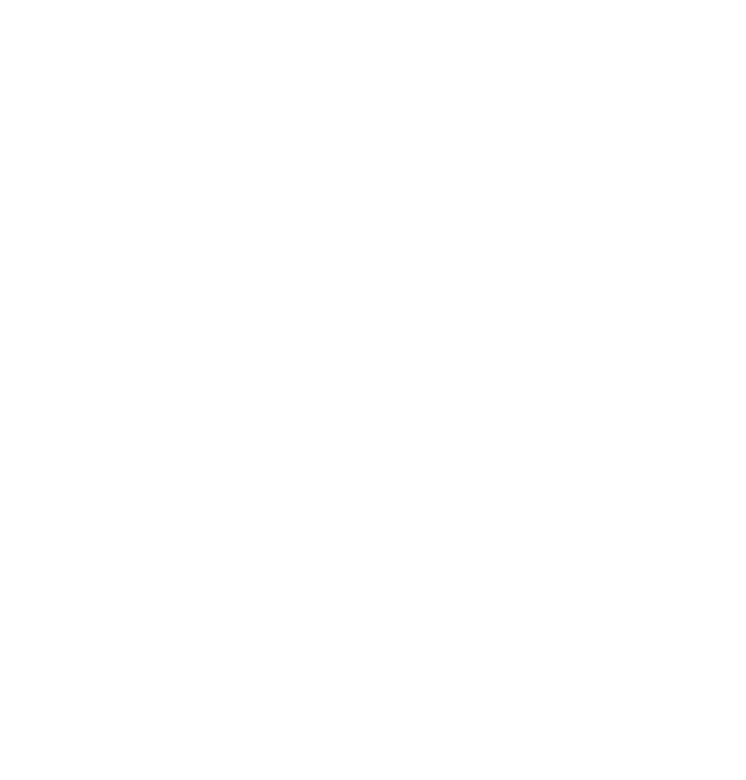
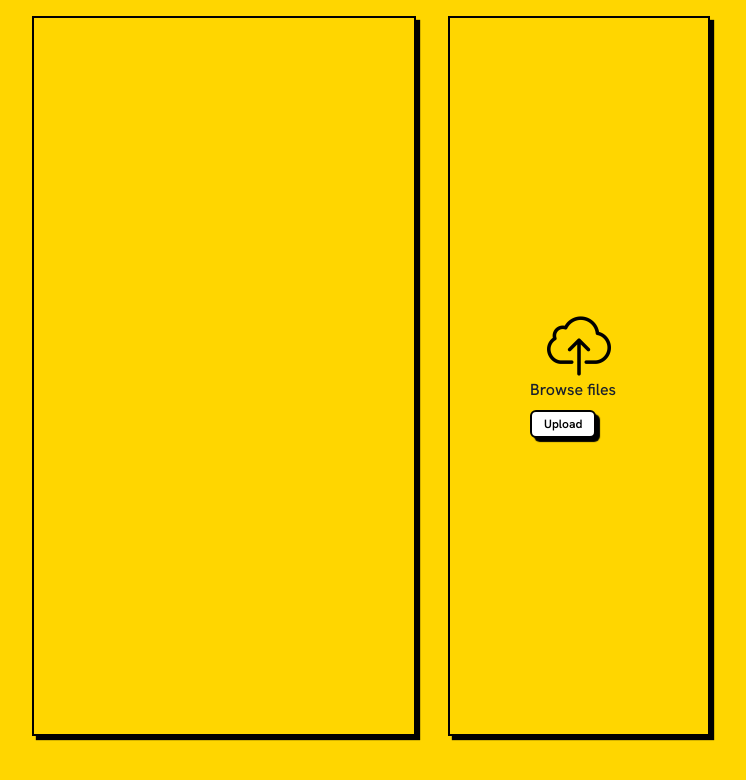
Before and after one commit to Cushz/Quiz_Front, a React (Vite) app in the folder quiz_front/: page /manage in a window 1280 px wide. Before the commit this address had no page. Shown: the top 780 px of the page, without its empty margins (224-970 px from the left). Built offline with nearby package versions, Linux system fonts and the light colour scheme.

Commit message:
Question management part is done with resp style

```diff
--- a/quiz_front/package.json
+++ b/quiz_front/package.json
@@ -12,6 +12,7 @@
     "@chakra-ui/react": "^2.5.1",
     "@emotion/react": "^11.10.6",
     "@emotion/styled": "^11.10.6",
+    "axios": "^1.3.4",
     "framer-motion": "^10.2.4",
     "react": "^18.2.0",
     "react-dom": "^18.2.0",
--- /dev/null
+++ b/quiz_front/src/components/GroupSelection.jsx
@@ -0,0 +1,37 @@
+import React from "react";
+import {
+  Flex,
+  Box,
+  Heading,
+  Text,
+  Button,
+  Select,
+  Link,
+} from "@chakra-ui/react";
+
+export default function GroupSelection() {
+  return (
+    <div className="quiz-body">
+      <Flex
+        justifyContent={"center"}
+        alignItems={"center"}
+        margin={"10em auto 0 auto"}
+      >
+        <Box>
+          <Select
+            boxShadow={"4px 4px 1px black"}
+            border={"2px solid black"}
+            _hover={{border:"2px solid black"}}
+            focusBorderColor={"black"}
+            cursor="pointer"
+            placeholder="Select your group and speciality"
+          >
+            <option value="option1">L0 Math</option>
+            <option value="option2">L3 geophysics</option>
+            <option value="option3">L1 geophysics</option>
+          </Select>
+        </Box>
+      </Flex>
+    </div>
+  );
+}
--- /dev/null
+++ b/quiz_front/src/components/QuestionManagement.jsx
@@ -0,0 +1,164 @@
+import React from "react";
+import axios from "axios";
+import { ListItem, UnorderedList, useDisclosure } from "@chakra-ui/react";
+import { useState } from "react";
+import file_upload from "../assets/file.png";
+import {
+  Flex,
+  Box,
+  Heading,
+  Text,
+  Button,
+  FormControl,
+  FormLabel,
+  FormErrorMessage,
+  FormHelperText,
+  Input,
+  Image,
+  Modal,
+  ModalOverlay,
+  ModalContent,
+  ModalHeader,
+  ModalFooter,
+  ModalBody,
+  ModalCloseButton,
+} from "@chakra-ui/react";
+export default function QuestionManagement() {
+  const [file, setFile] = useState(null);
+  const [fileList, setFileList] = useState([]);
+  const { isOpen, onOpen, onClose } = useDisclosure();
+  const handleSubmit = () => {
+    console.log(file);
+    file && setFileList([file.name, ...fileList]);
+  };
+
+  return (
+    <div className="quiz-body">
+      <Flex
+        gap={"2em"}
+        w={"60%"}
+        margin={"1em auto 0 auto"}
+        h={"90%"}
+        flexDirection={{ md: "row", base: "column" }}
+      >
+        <Flex
+          boxShadow={"4px 4px 1px black"}
+          border={"2px solid black"}
+          w={{md:"50%", base:"column"}}
+          flexDirection={"column"}
+          p={"1em"}
+          gap={2}
+          overflowY={"auto"}
+          overflowX={"hidden"}
+        >
+          {fileList &&
+            fileList.map((e, i) => {
+              return (
+                <>
+                  <Box
+                    cursor={"pointer"}
+                    onClick={onOpen}
+                    key={i}
+                    boxShadow={"4px 4px 1px black"}
+                    border={"2px solid black"}
+                    borderRadius={"0.3em"}
+                    backgroundColor={"white"}
+                    position={"relative"}
+                    bottom={0}
+                    transition={"bottom 0.1s ease-out"}
+                    _hover={{ bottom: "2px" }}
+                    p={"0.2em"}
+                  >
+                    {e}
+                  </Box>
+                  <Modal isOpen={isOpen} onClose={onClose}>
+                    <ModalOverlay />
+                    <ModalContent>
+                      <ModalHeader>Question</ModalHeader>
+                      <ModalCloseButton />
+                      <ModalBody>
+                        <UnorderedList>
+                          <ListItem>a</ListItem>
+                          <ListItem>a</ListItem>
+                          <ListItem>a</ListItem>
+                          <ListItem>a</ListItem>
+                        </UnorderedList>
+                        <Text>Correct answer:</Text>
+                      </ModalBody>
+
+                      <ModalFooter>
+                        <Button
+                          border={"2px solid black"}
+                          variant="outline"
+                          mr={3}
+                          onClick={onClose}
+                          _hover={{ backgroundColor: "white" }}
+                        >
+                          Close
+                        </Button>
+                      </ModalFooter>
+                    </ModalContent>
+                  </Modal>
+                </>
+              );
+            })}
+        </Flex>
+        <Flex
+          justifyContent={"center"}
+          alignItems={"center"}
+          boxShadow={"4px 4px 1px black"}
+          border={"2px solid black"}
+        >
+          <Flex justifyContent={"center"} alignItems={"center"} p={"5em"}>
+            <form>
+              <Flex
+                flexDirection={"column"}
+                justifyContent={"center"}
+                alignItems={"center"}
+              >
+                <Box onClick={() => document.getElementById("upload").click()}>
+                  <Image src={file_upload} w={"4em"} cursor="pointer" />
+                </Box>
+                <Box>
+                  <FormLabel htmlFor={"upload"}>
+                    {file ? file.name : "Browse files"}
+                  </FormLabel>
+                </Box>
+              </Flex>
+
+              <Input
+                id={"upload"}
+                border={"none"}
+                type="file"
+                onChange={(e) => {
+                  console.log(e);
+                  setFile(e.target.files[0]);
+                }}
+                display={"none"}
+              />
+              <Button
+                size={"xs"}
+                type="button"
+                boxShadow={"4px 4px 1px black"}
+                border={"2px solid black"}
+                variant="outline"
+                position={"relative"}
+                bottom={0}
+                transition={"bottom 0.2s ease-out"}
+                _hover={{ bottom: "4px" }}
+                color={"black"}
+                backgroundColor={"white"}
+                cursor={"pointer"}
+                p={"1em"}
+                _active={{ backgroundColor: "none" }}
+                onClick={handleSubmit}
+              >
+                Upload
+              </Button>
+            </form>
+          </Flex>
+        </Flex>
+      </Flex>
+    </div>
+  );
+}
--- a/quiz_front/src/components/Quiz.jsx
+++ b/quiz_front/src/components/Quiz.jsx
@@ -102,7 +102,8 @@
                   </Text>
                 </Flex>
               </Flex>
-              <Flex gap={4} p={"2.3em"} flexDirection={"column"}>
+              <Flex gap={4} p={"2.3em"} flexDirection={"column"} flexWrap={"wrap"}>
+
                 {quizData[currentQuestion]["options"].map((option, index) => {
                   return (
                     <Button
--- a/quiz_front/src/components/SignIn.jsx
+++ b/quiz_front/src/components/SignIn.jsx
@@ -40,6 +40,7 @@
               focusBorderColor={"black"}
               placeholder={"email"}
               color={"black"}
+              cursor={"pointer"}
             />
           </Box>
           <Box>
@@ -53,6 +54,7 @@
                focusBorderColor={"black"}
               type="password"
               name="password"
+              cursor={"pointer"}
             />
           </Box>
         </Flex>
@@ -68,6 +70,7 @@
             _hover={{ bottom: "4px" }}
             color={"black"}
             backgroundColor={"white"}
+            cursor={"pointer"}
             _active={{backgroundColor:"none"}}
           >
             Login
--- a/quiz_front/src/main.jsx
+++ b/quiz_front/src/main.jsx
@@ -4,6 +4,8 @@
 import Stats from "./components/Stats"
 import Welcome from "./components/Welcome"
 import SignIn from "./components/SignIn";
+import GroupSelection from "./components/GroupSelection";
+import QuestionManagement from "./components/QuestionManagement";
 import { ChakraProvider } from '@chakra-ui/react';
 import { BrowserRouter, Routes, Route } from "react-router-dom";
 import "../src/assets/style.css"
@@ -16,6 +18,8 @@
           <Route path="quiz/" element={<Quiz />} />
           <Route path="stats/" element={<Stats />} />
           <Route path="auth/" element={<SignIn />} />
+          <Route path="groups/" element={<GroupSelection />} />
+          <Route path="manage/" element={<QuestionManagement />} />
         </Routes>
       </BrowserRouter>
   </React.StrictMode>
```
Also changed, not shown: quiz_front/src/assets/file.png (added), 1 other file (tests, documents, lock files or other folders).
